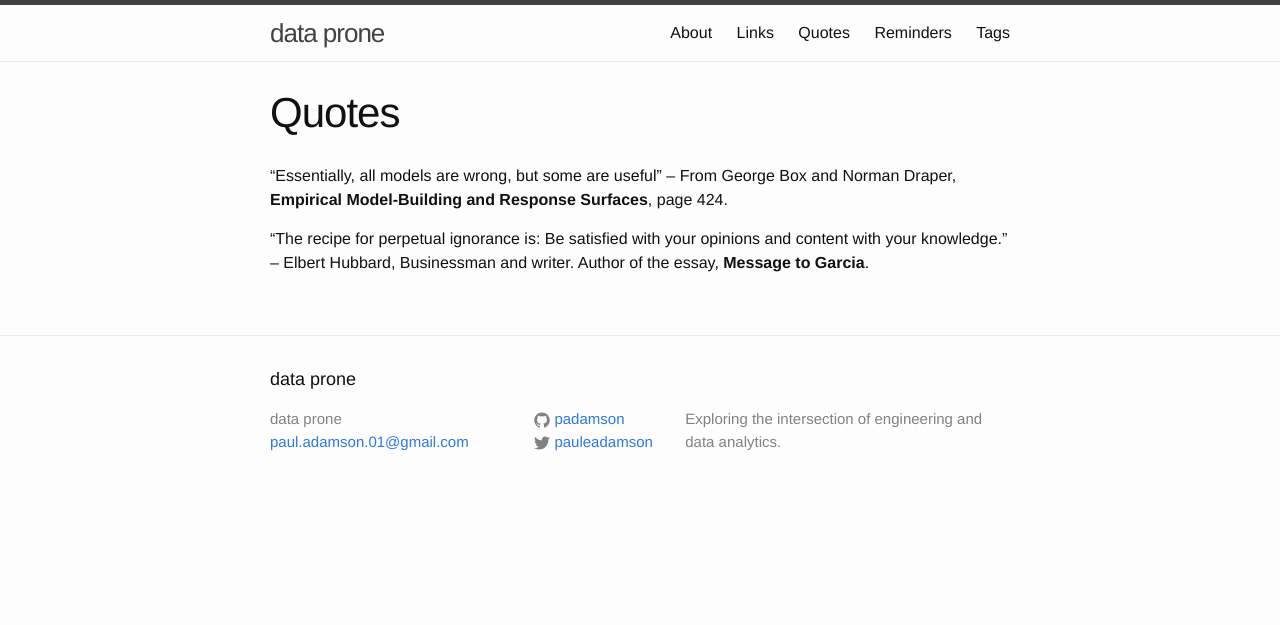
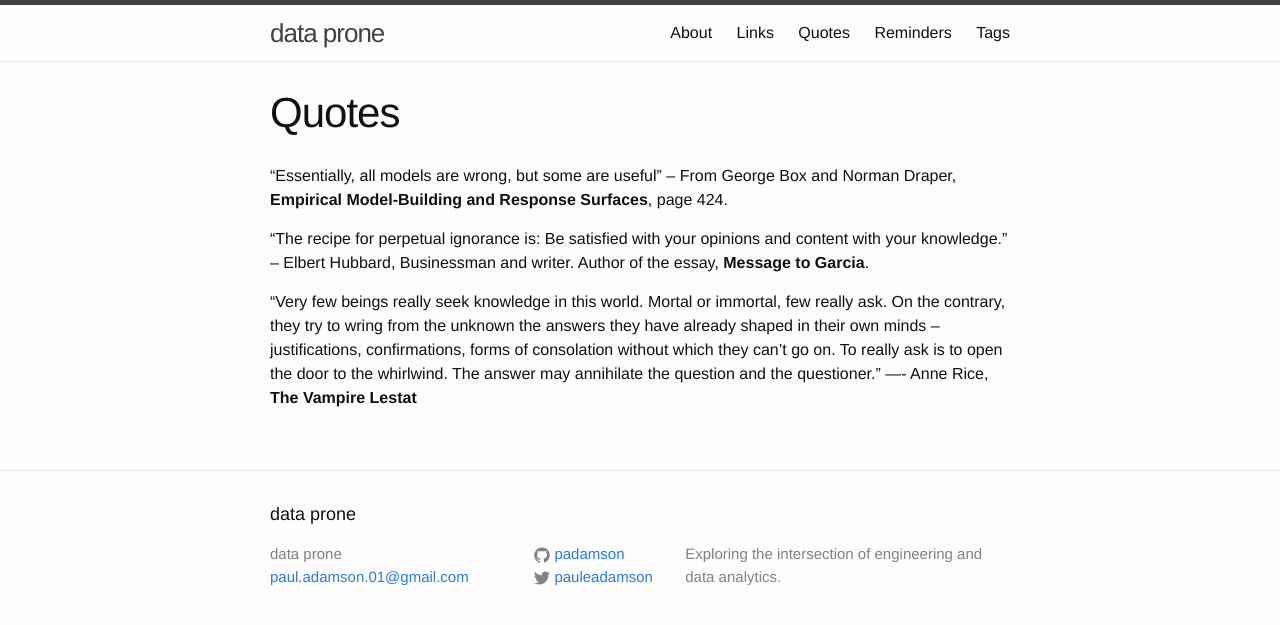
Before and after one commit to padamson/padamson.github.io, a Jekyll site: the page built from quotes.md, in a window 1280 px wide. Shown: the top 625 px of the page. Built offline with Jekyll 4.4.1, drawn with Linux system fonts in a browser that asks for light colours.

Commit message:
add lestat quote on critical thinking

```diff
--- a/quotes.md
+++ b/quotes.md
@@ -13,3 +13,10 @@ content with your knowledge."
 -- Elbert Hubbard, Businessman and writer. Author of the essay, **Message to Garcia**.
 
 {% include quotes-ad.html %}
+
+“Very few beings really seek knowledge in this world. Mortal or immortal, few
+really ask. On the contrary, they try to wring from the unknown the answers
+they have already shaped in their own minds -- justifications, confirmations,
+forms of consolation without which they can't go on. To really ask is to open
+the door to the whirlwind. The answer may annihilate the question and the
+questioner.” ―- Anne Rice, **The Vampire Lestat**
```
